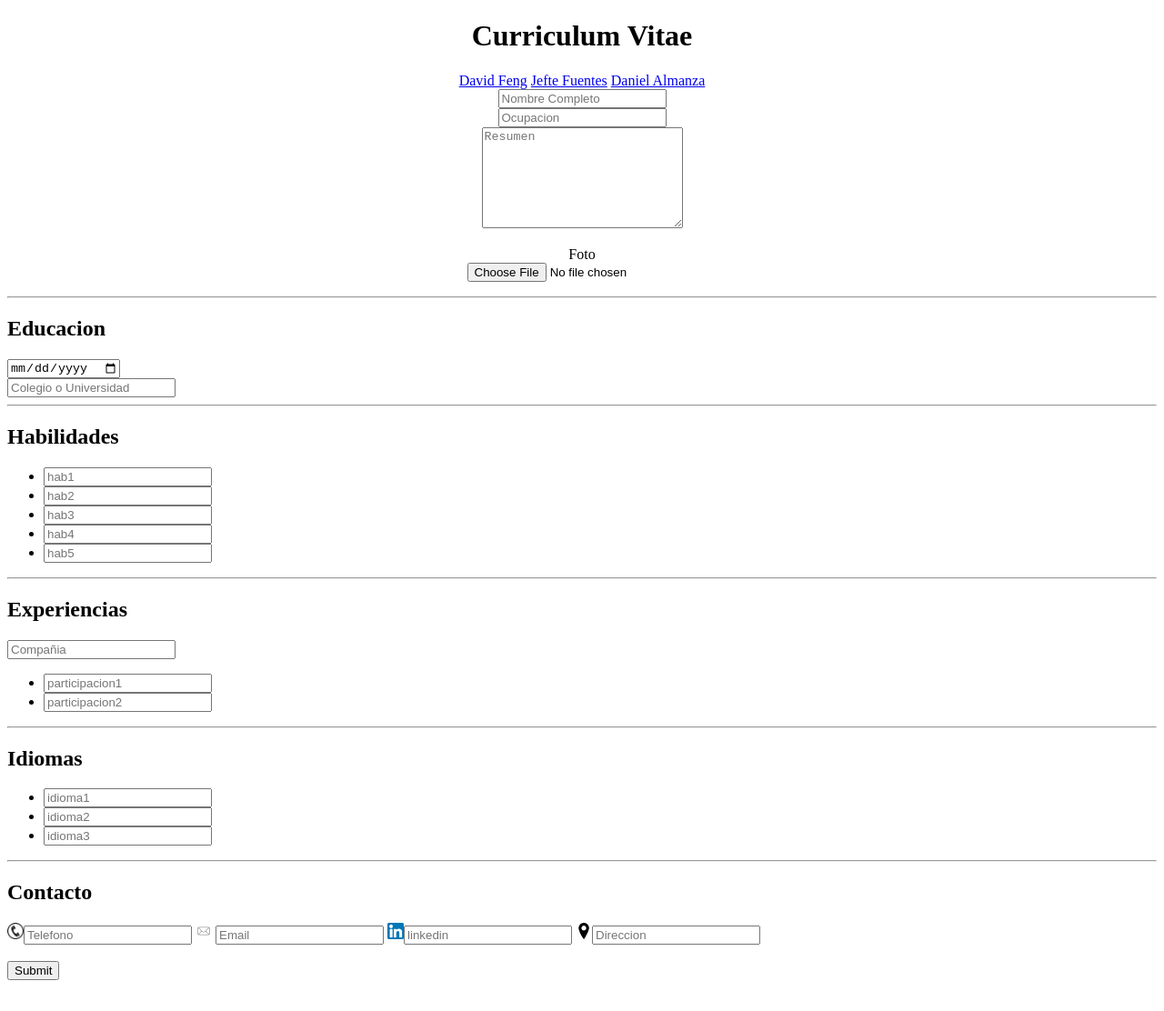
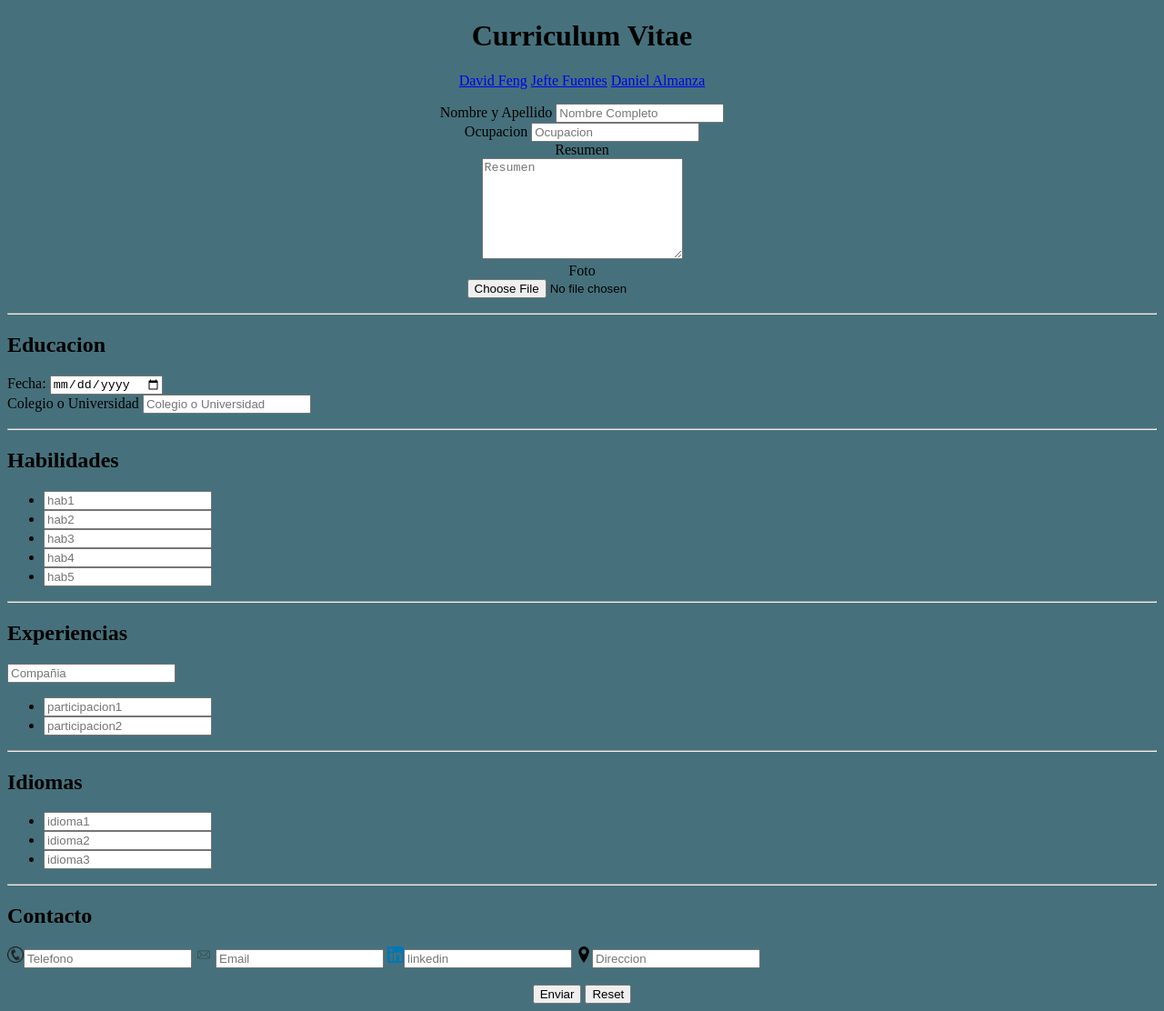
Before and after one commit to TheDavidFW/thedavidfw.github.io, a plain HTML site: page CrearCV.html in a window 1280 px wide. Shown: the whole page at 91% size. Before the commit the page ends 1086 px from the top, so only its background shows below. Drawn offline with Linux system fonts and the light colour scheme.

Commit message:
all changes

```diff
--- a/CrearCV.html
+++ b/CrearCV.html
@@ -7,7 +7,7 @@
     <title>Crear CV</title>
 </head>
 
-<body>
+<body bgcolor="#46717C">
     <header>
         <center>
             <h1>Curriculum Vitae</h1>
@@ -21,21 +21,31 @@
     <section>
         <form action="David.html">
             <center>
+                <p>
+                    Nombre y Apellido
                     <input type="text" placeholder="Nombre Completo">
                     <br>
+                    Ocupacion
                     <input type="text" placeholder="Ocupacion">
                     <br>
+                    Resumen
+                    <br>
                     <textarea name="" id="" cols="25" rows="7" placeholder="Resumen"></textarea>
-                <p>
-                    Foto<br>
+                    <br>
+                    Foto
+                    <br>
                     <input type="file">
                 </p>
             </center>
             <hr>
             <h2>Educacion</h2>
+            <p>
+                Fecha:
                 <input type="date">
                 <br>
+                Colegio o Universidad
                 <input type="text" placeholder="Colegio o Universidad">
+            </p>
             <hr>
             <h2>Habilidades</h2>
             <ul>
@@ -86,7 +96,10 @@
             <img src="img/linkedin.png" alt="" width="18" height="18"><input type="text" placeholder="linkedin">
             <img src="img/location.png" alt="" width="18" height="18"><input type="text" placeholder="Direccion">
             <br><br>
-            <input type="submit">
+            <center>
+                <input type="submit" value="Enviar">
+                <input type="reset" value="Reset">
+            </center>
         </form>
     </section>
 </body>
```
Also changed, not shown: index.html (+1 -1 lines), 1 other file. Lines whose indentation alone changed are shown as unchanged.
